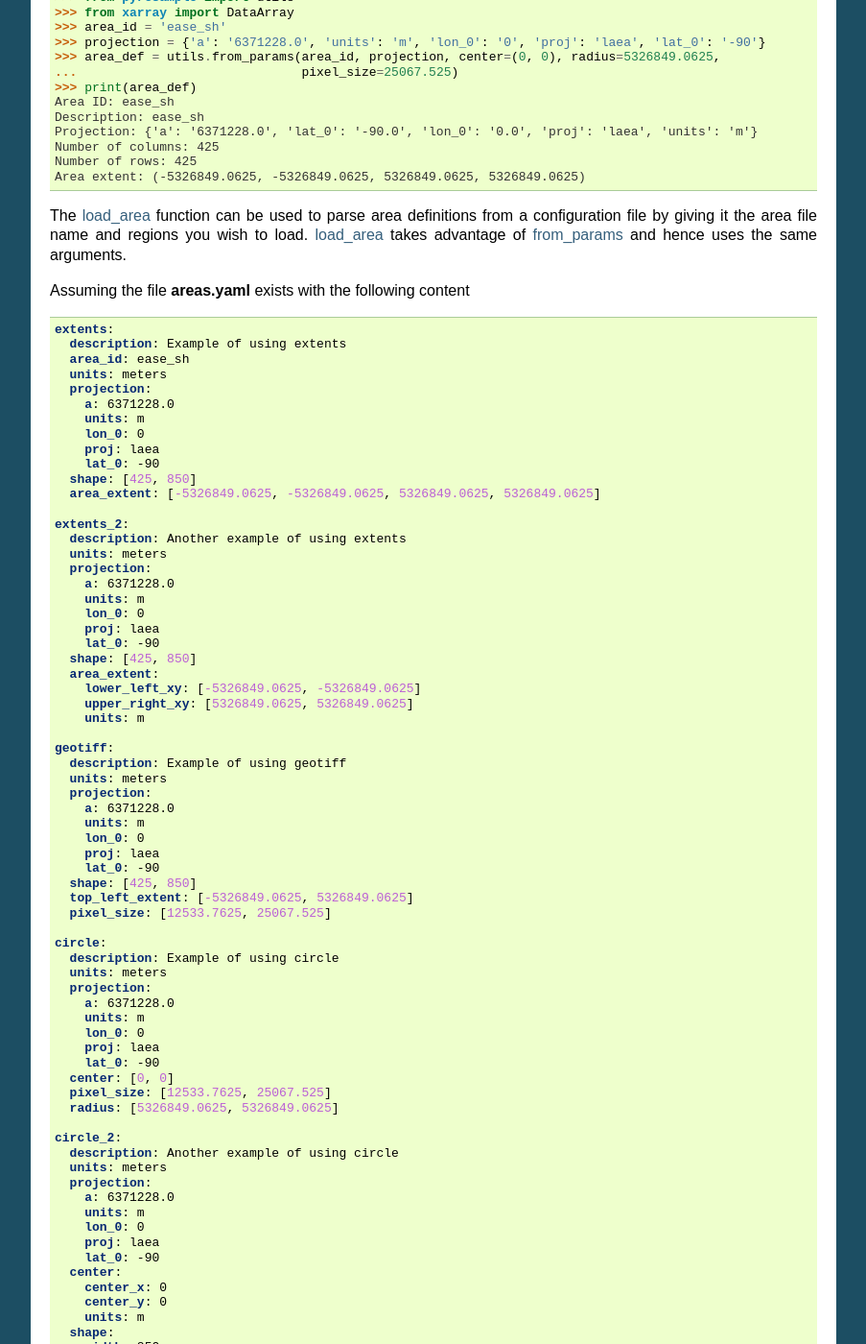
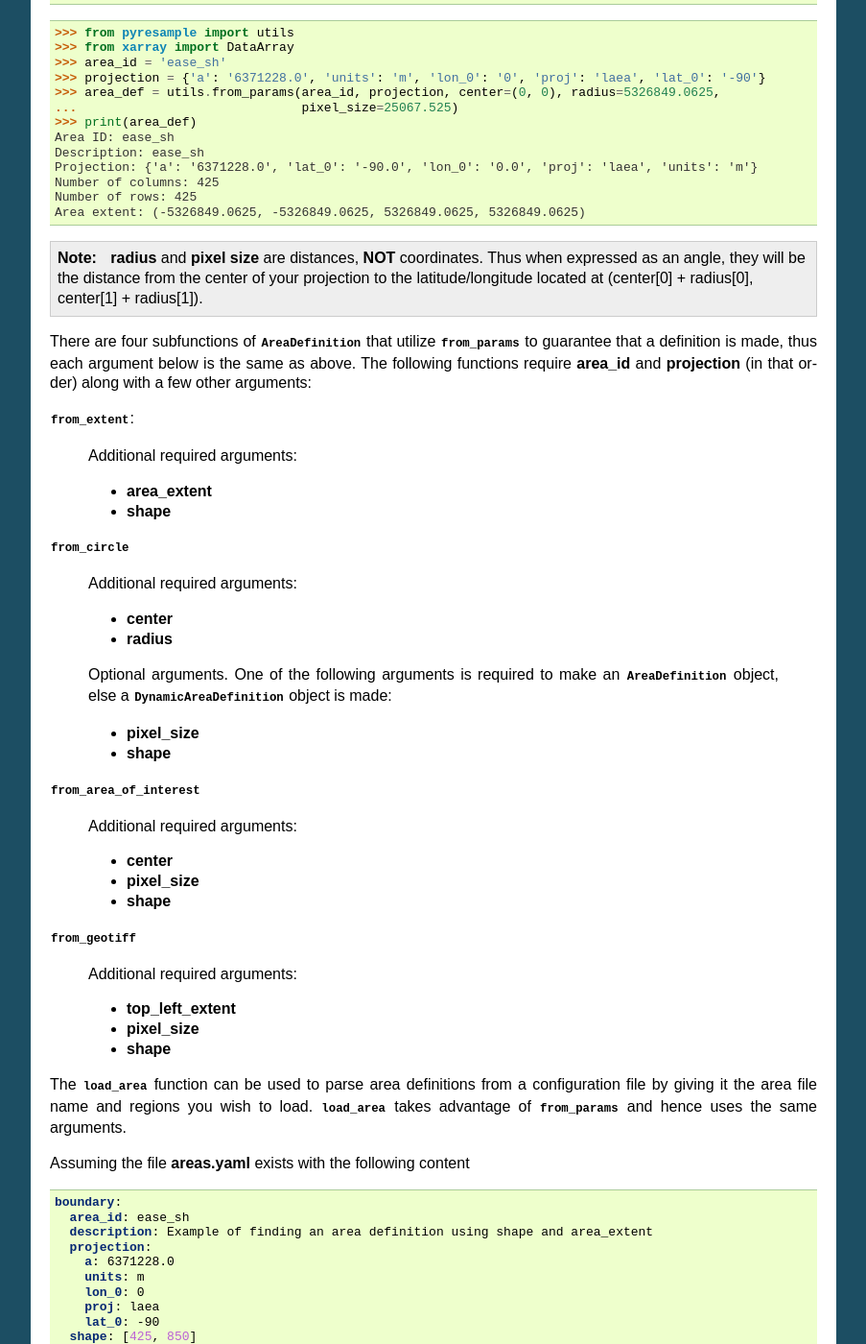
Before and after one commit to pytroll/pyresample, a Sphinx documentation site: the page built from docs/source/geo_def.rst, in a window 1280 px wide and 1400 px high, scrolled down 2222 px. Shown: the whole window at 96% size, without its empty margins (198-1101 px from the left). Built offline with Sphinx 7.4.7, drawn with Linux system fonts in a browser that asks for light colours; some of the changed text lies outside the part shown.

Commit message:
Continue updating docs and update from_params handling radius/pix_size

```diff
--- a/docs/source/geo_def.rst
+++ b/docs/source/geo_def.rst
@@ -1,30 +1,25 @@
 Geometry definitions
 ====================
-The module `pyresample.geometry <https://pyresample.readthedocs.io/en/latest/API.html#pyresample-geometry>`_
-contains classes for describing different kinds of types of remote sensing data geometries.
-The use of the different classes is described below.
+The module :mod:`pyresample.geometry <geometry>` contains classes for describing different kinds
+of types of remote sensing data geometries. The use of the different classes is described below.
 
 Remarks
 -------
 
-All longitudes and latitudes provided to
-`pyresample.geometry <https://pyresample.readthedocs.io/en/latest/API.html#pyresample-geometry>`_ must be in degrees.
-Longitudes must additionally be in the [-180;+180[ validity range.
+All longitudes and latitudes provided to :mod:`pyresample.geometry <geometry>` must be
+in degrees. Longitudes must additionally be in the [-180;+180[ validity range.
 
-As of version 1.1.1, the
-`pyresample.geometry <https://pyresample.readthedocs.io/en/latest/API.html#pyresample-geometry>`_ contructors will
+As of version 1.1.1, the :mod:`pyresample.geometry <geometry>` contructors will
 check the range of longitude values, send a warning if some of them fall outside validity range,
 and automatically correct the invalid values into [-180;+180[.
 
-Use function `utils.wrap_longitudes <https://pyresample.readthedocs.io/en/latest/API.html#utils.wrap_longitudes>`_
-for wrapping longitudes yourself.
+Use function :mod:`utils.wrap_longitudes <utils.wrap_longitudes>` for wrapping longitudes yourself.
 
 AreaDefinition
 --------------
 
-The cartographic definition of grid areas used by
-`Pyresample <https://pyresample.readthedocs.io/en/latest/API.html#pyresample-api>`_ is contained in an
-object of type `AreaDefinition <https://pyresample.readthedocs.io/en/latest/API.html#geometry.AreaDefinition>`_.
+The cartographic definition of grid areas used by Pyresample is
+contained in an object of type :mod:`AreaDefinition <geometry.AreaDefinition>`
 The following arguments are needed to initialize an area:
 
 * **area_id** ID of area
@@ -69,11 +64,11 @@
 pyresample.utils
 ****************
 
-The `utils <https://pyresample.readthedocs.io/en/latest/API.html#module-utils>`_ module of pyresample
+The :mod:`utils <utils>` module of Pyresample
 has convenience functions for constructing area definitions. The function
-`get_area_def <https://pyresample.readthedocs.io/en/latest/API.html#utils.get_area_def>`_ can
-construct an `AreaDefinition <https://pyresample.readthedocs.io/en/latest/API.html#geometry.AreaDefinition>`_
-object based on area extent and a proj4-string/dict or a list of proj4 arguments.
+:mod:`get_area_def <utils.get_area_def>` can construct an
+:mod:`AreaDefinition <geometry.AreaDefinition>` object based on
+area_extent and a proj4-string/dict or a list of proj4 arguments.
 
 .. doctest::
 
@@ -96,20 +91,21 @@
  Number of rows: 425
  Area extent: (-5326849.0625, -5326849.0625, 5326849.0625, 5326849.0625)
 
-The function `from_params <https://pyresample.readthedocs.io/en/latest/API.html#utils.from_params>`_ attempts
-to return an `AreaDefinition <https://pyresample.readthedocs.io/en/latest/API.html#geometry.AreaDefinition>`_
-object if the number of pixel (shape) and area_extent can be found with the given data below:
+The function :mod:`from_params <utils.from_params>` attempts to return
+an :mod:`AreaDefinition <geometry.AreaDefinition>` object if the number
+of pixels (shape) and area_extent can be found with the given data below:
 
-Required (positional) arguments:
+Required arguments:
 
 * **area_id**: ID of area
 * **projection**: Projection parameters as a proj4_dict or proj4_string
 
-Optional (keyword) arguments:
+Optional arguments:
 
-* **proj_id**, and **area_extent**: Same as AreaDefinition
 * **description**: Description
-* **units**: Default projection units: meters, radians, or degrees
+* **proj_id**: ID of projection (being deprecated)
+* **units**: Default projection units: meters, radians, or degrees. Defaults to: units used in **projection**, meters.
+* **area_extent**: Area extent as a list (x_ll, y_ll, x_ur, y_ur)
 * **shape**: Number of pixels in y (number of grid rows) and x (number of grid columns) direction (height, width)
 * **top_left_extent**: Projection x and y coordinates of the upper left corner of the upper left pixel (x_ul, y_ul)
 * **center**: Projection x and y coordinate of the center of projection (center_x, center_y)
@@ -123,8 +119,8 @@
  >>> area_id = 'ease_sh'
  >>> projection = {'a': '6371228.0', 'units': 'm', 'lon_0': '0', 'proj': 'laea', 'lat_0': '-90'}
  >>> area_def = utils.from_params(area_id, projection, center=(0, -90),
- ...                              radius=(45, -17.516001139327766),
- ...                              pixel_size=(45, -89.681194), units='degrees',
+ ...                              radius=49.4217406986,
+ ...                              pixel_size=0.225429746313, units='degrees',
  ...                              description='Antarctic EASE grid')
  >>> print(area_def)
  Area ID: ease_sh
@@ -150,20 +146,68 @@
  Number of rows: 425
  Area extent: (-5326849.0625, -5326849.0625, 5326849.0625, 5326849.0625)
 
-The `load_area <https://pyresample.readthedocs.io/en/latest/API.html#utils.load_area>`_ function can be
-used to parse area definitions from a configuration file by giving it the area file name and regions
-you wish to load. `load_area <https://pyresample.readthedocs.io/en/latest/API.html#utils.load_area>`_
-takes advantage of `from_params <https://pyresample.readthedocs.io/en/latest/API.html#utils.from_params>`_
+.. note::
+
+  **radius** and **pixel size** are distances, **NOT** coordinates. Thus when expressed
+  as an angle, they will be the distance from the center of your projection to the
+  latitude/longitude located at (center[0] + radius[0], center[1] + radius[1]).
+
+There are four subfunctions of :mod:`AreaDefinition <geometry.AreaDefinition>` that utilize
+:mod:`from_params <utils.from_params>` to guarantee that a definition is made, thus each argument below is the same as
+above. The following functions require **area_id** and **projection** (in that order) along with a few other arguments:
+
+:mod:`from_extent <geometry.AreaDefinition.from_extent>`:
+
+ Additional required arguments:
+
+ * **area_extent**
+ * **shape**
+
+:mod:`from_circle <geometry.AreaDefinition.from_circle>`
+
+ Additional required arguments:
+
+ * **center**
+ * **radius**
+
+ Optional arguments. One of the following arguments is required to
+ make an :mod:`AreaDefinition <geometry.AreaDefinition>` object, else a
+ :mod:`DynamicAreaDefinition <geometry.DynamicAreaDefinition>` object is made:
+
+ * **pixel_size**
+ * **shape**
+
+
+:mod:`from_area_of_interest <geometry.AreaDefinition.from_area_of_interest>`
+
+ Additional required arguments:
+
+ * **center**
+ * **pixel_size**
+ * **shape**
+
+:mod:`from_geotiff <geometry.AreaDefinition.from_geotiff>`
+
+
+ Additional required arguments:
+
+ * **top_left_extent**
+ * **pixel_size**
+ * **shape**
+
+The :mod:`load_area <utils.load_area>` function can be used to
+parse area definitions from a configuration file by giving it the
+area file name and regions you wish to load. :mod:`load_area <utils.load_area>`
+takes advantage of :mod:`from_params <utils.from_params>`
 and hence uses the same arguments.
 
 Assuming the file **areas.yaml** exists with the following content
 
 .. code-block:: yaml
 
- extents:
-   description: Example of using extents
+ boundary:
    area_id: ease_sh
-   units: meters
+   description: Example of finding an area definition using shape and area_extent
    projection:
      a: 6371228.0
      units: m
@@ -173,24 +217,24 @@
    shape: [425, 850]
    area_extent: [-5326849.0625, -5326849.0625, 5326849.0625, 5326849.0625]
 
- extents_2:
-   description: Another example of using extents
-   units: meters
+ boundary_2:
+   description: Another example of finding an area definition using shape and area_extent
+   units: degrees
    projection:
      a: 6371228.0
      units: m
      lon_0: 0
      proj: laea
      lat_0: -90
-   shape: [425, 850]
+   shape:
+     height: 425
+     width: 850
    area_extent:
-     lower_left_xy: [-5326849.0625, -5326849.0625]
-     upper_right_xy: [5326849.0625, 5326849.0625]
-     units: m
+     lower_left_xy: [-135.0, -17.516001139327766]
+     upper_right_xy: [45.0, -17.516001139327766]
 
- geotiff:
-   description: Example of using geotiff
-   units: meters
+ corner:
+   description: Example of finding an area definition using shape, top_left_extent, and pixel_size
    projection:
      a: 6371228.0
      units: m
@@ -201,9 +245,26 @@
    top_left_extent: [-5326849.0625, 5326849.0625]
    pixel_size: [12533.7625, 25067.525]
 
+ corner_2:
+   description: Another example of finding an area definition using shape, top_left_extent, and pixel_size
+   units: degrees
+   projection:
+     a: 6371228.0
+     units: m
+     lon_0: 0
+     proj: laea
+     lat_0: -90
+   shape: [425, 850]
+   top_left_extent:
+     x_ul: -45.0
+     y_ul: -17.516001139327766
+   pixel_size:
+     x_size: 12533.7625
+     y_size: 25067.525
+     units: meters
+
  circle:
-   description: Example of using circle
-   units: meters
+   description: Example of finding an area definition using center, pixel_size, and radius
    projection:
      a: 6371228.0
      units: m
@@ -215,8 +276,8 @@
    radius: [5326849.0625, 5326849.0625]
 
  circle_2:
-   description: Another example of using circle
-   units: meters
+   area_id: ease_sh
+   description: Another example of finding an area definition using center, pixel_size, and radius
    projection:
      a: 6371228.0
      units: m
@@ -225,19 +286,18 @@
      lat_0: -90
    center:
      center_x: 0
-     center_y: 0
-     units: m
+     center_y: -90
+     units: degrees
    shape:
      width: 850
      height: 425
-     units: m
    radius:
-     radius: 5326849.0625
-     units: m
+     x_radius: -49.4217406986
+     y_radius: -49.4217406986
+     units: degrees
 
  area_of_interest:
-   description: Example of using area_of_interest
-   units: meters
+   description: Example of finding an area definition using shape, center, and pixel_size
    projection:
      a: 6371228.0
      units: m
@@ -249,31 +309,29 @@
    pixel_size: [12533.7625, 25067.525]
 
  area_of_interest_2:
-   description: Another xample of using area_of_interest
-   units: meters
+   area_id: ease_sh
+   description: Another example of finding an area definition using shape, center, and pixel_size
    projection:
      a: 6371228.0
      units: m
      lon_0: 0
      proj: laea
      lat_0: -90
-   shape:
-     shape: [425, 850]
-     units: m
+   shape: [425, 850]
    center: [0, 0]
    pixel_size:
-     x_size: 12533.7625
-     y_size: 25067.525
+     pixel_size: -0.22542974631300449
+     units: degrees
 
 An area definition dict can be read using
 
 .. doctest::
 
  >>> from pyresample import utils
- >>> area_def = utils.load_area('areas.yaml', 'geotiff')
+ >>> area_def = utils.load_area('areas.yaml', 'corner')
  >>> print(area_def)
- Area ID: geotiff
- Description: Example of using geotiff
+ Area ID: corner
+ Description: Example of finding an area definition using shape, top_left_extent, and pixel_size
  Projection: {'a': '6371228.0', 'lat_0': '-90.0', 'lon_0': '0.0', 'proj': 'laea', 'units': 'm'}
  Number of columns: 850
  Number of rows: 425
@@ -291,10 +349,10 @@
 .. doctest::
 
  >>> from pyresample import utils
- >>> geotiff, extents = utils.load_area('areas.yaml', 'geotiff', 'extents')
- >>> print(extents)
+ >>> corner, boundary = utils.load_area('areas.yaml', 'corner', 'boundary')
+ >>> print(boundary)
  Area ID: ease_sh
- Description: Example of using extents
+ Description: Example of finding an area definition using shape and area_extent
  Projection: {'a': '6371228.0', 'lat_0': '-90.0', 'lon_0': '0.0', 'proj': 'laea', 'units': 'm'}
  Number of columns: 850
  Number of rows: 425
@@ -360,10 +418,9 @@
 
 GridDefinition
 --------------
-If the lons and lats grid values are known, the area definition information can be skipped for some types of
-resampling by using a `GridDefinition <https://pyresample.readthedocs.io/en/latest/API.html#geometry.GridDefinition>`_
-object instead of an `AreaDefinition <https://pyresample.readthedocs.io/en/latest/API.html#geometry.AreaDefinition>`_
-object.
+If the lons and lats grid values are known, the area definition information can be skipped for
+some types of resampling by using a :mod:`GridDefinition <geometry.GridDefinition>`
+object instead of an :mod:`AreaDefinition <geometry.AreaDefinition>` object.
 
 .. doctest::
 
@@ -405,9 +462,9 @@
 (slice stepping is currently not supported).
 
 All ***definition** objects expose the coordinates **lons**, **lats** and **cartesian_coords**.
-`AreaDefinition <https://pyresample.readthedocs.io/en/latest/API.html#geometry.AreaDefinition>`_ exposes the
-full set of projection coordinates as **projection_x_coords** and **projection_y_coords**. Note that in the
-case of projection coordinates expressed in longitude and latitude, **projection_x_coords** will be longitude
+:mod:`AreaDefinition <geometry.AreaDefinition>` exposes the full set of projection coordinates
+as **projection_x_coords** and **projection_y_coords**. Note that in the case of projection
+coordinates expressed in longitude and latitude, **projection_x_coords** will be longitude
 and **projection_y_coords** will be latitude.
 
 .. versionchanged:: 1.5.1
@@ -467,11 +524,9 @@
 Spherical geometry operations
 -----------------------------
 Some basic spherical operations are available for ***definition** objects. The
-spherical geometry operations are calculated based on the corners of a
-GeometryDefinition (`GridDefinition <https://pyresample.readthedocs.io/en/latest/API.html#geometry.GridDefinition>`_,
-`AreaDefinition <https://pyresample.readthedocs.io/en/latest/API.html#geometry.AreaDefinition>`_, or
-2D `SwathDefinition <https://pyresample.readthedocs.io/en/latest/API.html#geometry.SwathDefinition>`_) and assuming the
-edges are great circle arcs.
+spherical geometry operations are calculated based on the corners of a GeometryDefinition
+(:mod:`GridDefinition <geometry.GridDefinition>`, :mod:`AreaDefinition <geometry.AreaDefinition>`, or a 2D
+:mod:`SwathDefinition <geometry.SwathDefinition>`) and assuming the edges are great circle arcs.
 
 It can be tested if geometries overlaps
 
```
Also changed, not shown: 4 other files.
